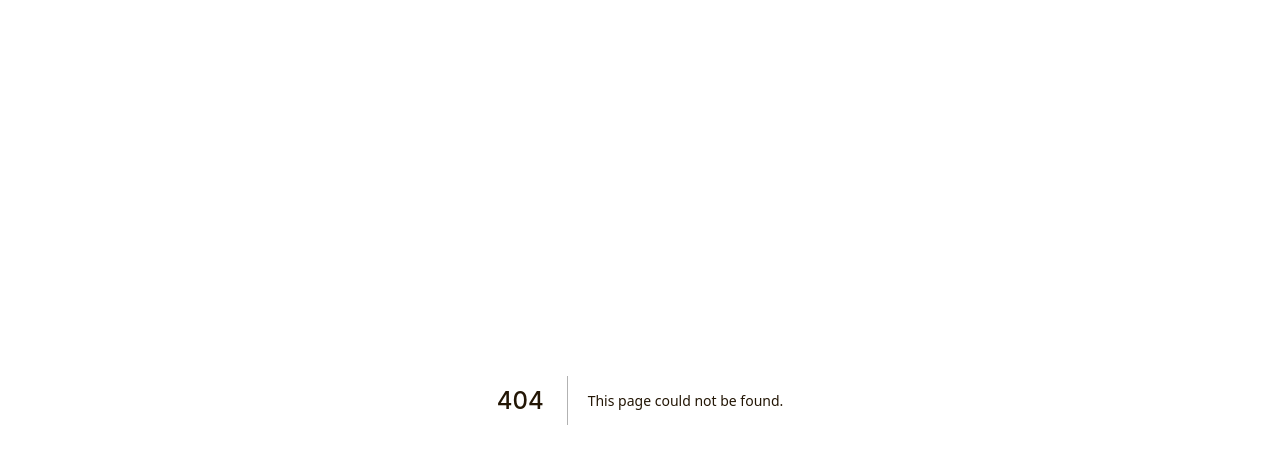
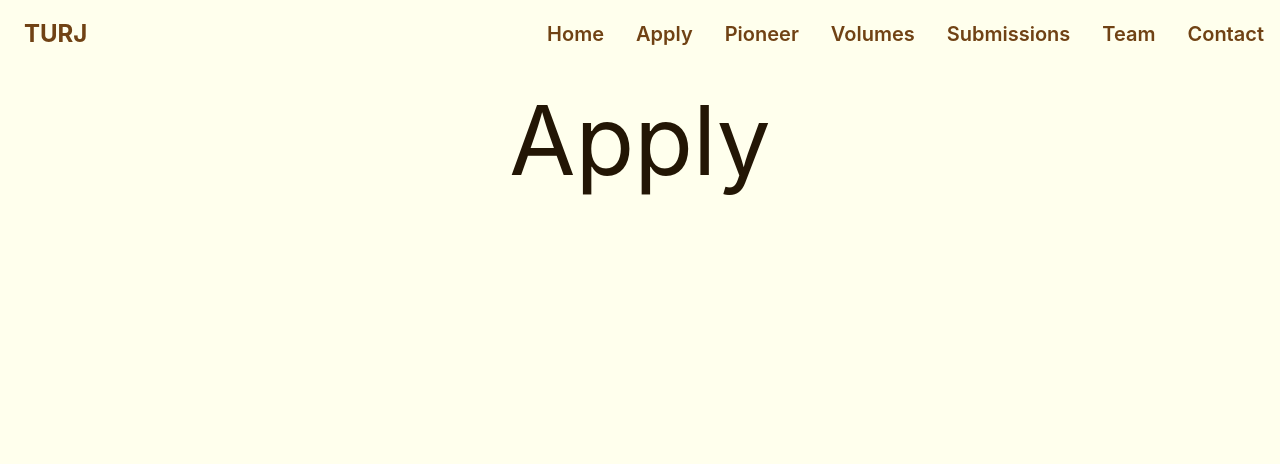
Before and after one commit to texas-urj/texas-urj.github.io, a Next.js app: page /apply in a window 1280 px wide. Before the commit this address had no page. Shown: the top 464 px of the page. Built offline with nearby package versions, Linux system fonts and the light colour scheme.

Commit message:
changed about to apply

```diff
--- a/pages/about.tsx
+++ b/pages/apply.tsx
@@ -1,14 +1,14 @@
 import React from 'react';
 import Heading from './components/Navbar';
 
-const About = () => {
+const Apply = () => {
   return (
     <>
       <Heading></Heading>
-      <h1>About Us</h1>
+      <h1>Apply</h1>
       {/* Add your about page content here */}
     </>
   );
 };
 
-export default About;
+export default Apply;
--- a/pages/components/Navbar.tsx
+++ b/pages/components/Navbar.tsx
@@ -21,7 +21,7 @@ export default function Heading() {
       </div>
       <Navbar.Collapse>
         <Navbar.Link className="text-xl text-umber font-semibold" href="/" >Home</Navbar.Link>
-        <Navbar.Link className="text-xl text-umber font-semibold" href="/about">About</Navbar.Link>
+        <Navbar.Link className="text-xl text-umber font-semibold" href="/apply">Apply</Navbar.Link>
         <Navbar.Link className="text-xl text-umber font-semibold" href="/pioneer/home">Pioneer</Navbar.Link>
         <Navbar.Link className="text-xl text-umber font-semibold" href="/volumes">Volumes</Navbar.Link>
         <Navbar.Link className="text-xl text-umber font-semibold" href="/submissions">Submissions</Navbar.Link>
--- a/tsconfig.json
+++ b/tsconfig.json
@@ -21,7 +21,7 @@
     "next-env.d.ts",
     "**/*.ts",
     "**/*.tsx"
-, "pages/about.tsx", "pages/components/Navbar.tsx"  ],
+, "pages/apply.tsx", "pages/components/Navbar.tsx"  ],
   "exclude": [
     "node_modules"
   ]
```
